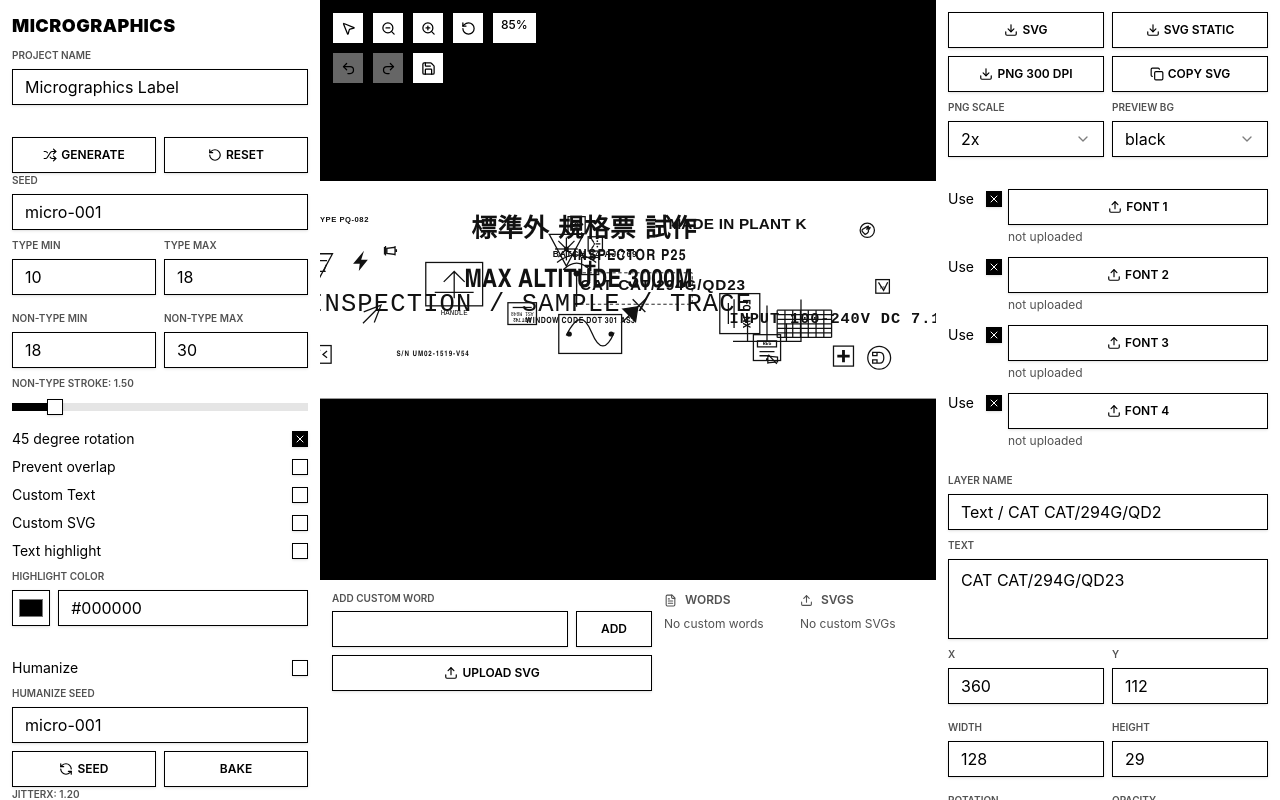
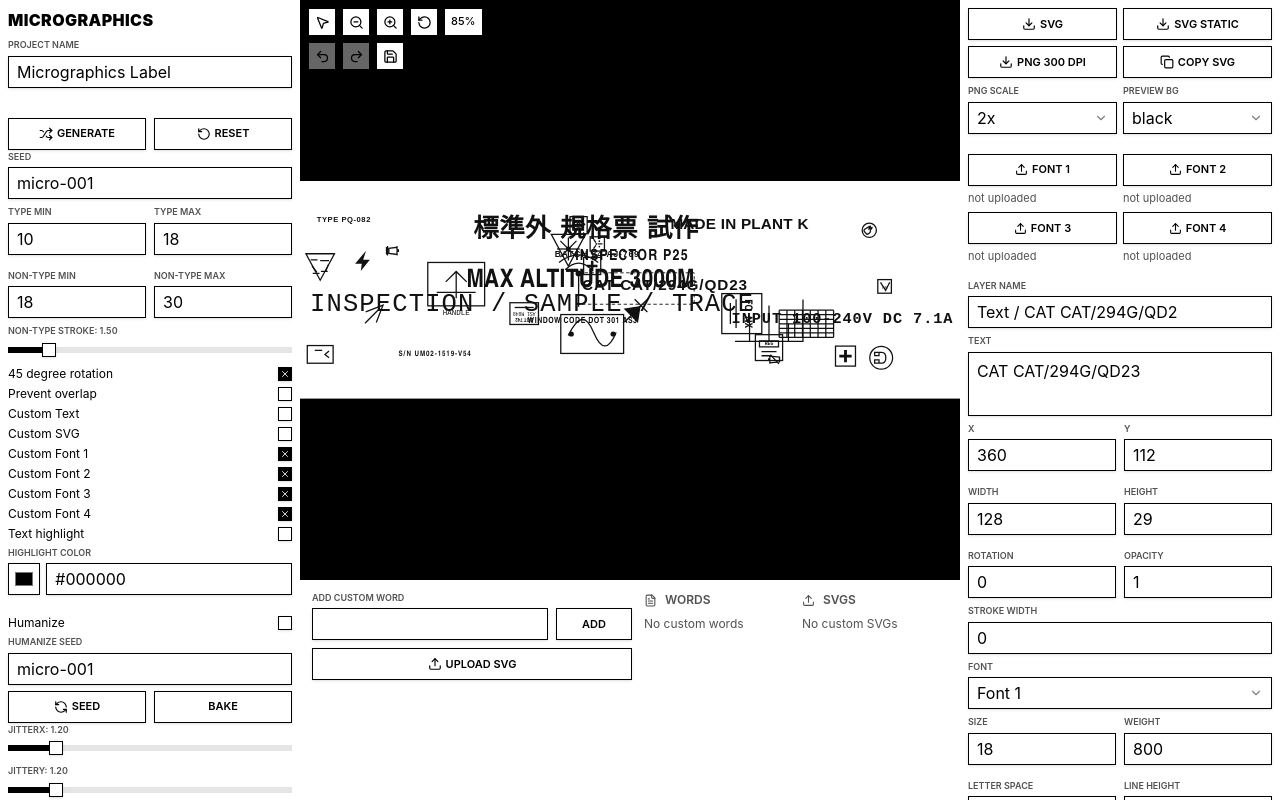
Before and after one commit to h9x000/Micrographics.app, a React (Vite) app: page / in a window 1280 px wide. Built offline with nearby package versions, Linux system fonts and the light colour scheme.

Commit message:
Compact font controls

```diff
--- a/src/App.tsx
+++ b/src/App.tsx
@@ -701,8 +701,8 @@ function App() {
   const previewStyle = project.canvas.previewBackground === "black" ? { background: "#000000" } : project.canvas.previewBackground === "white" ? { background: "#ffffff" } : undefined;
 
   return (
-    <div className="grid h-screen grid-cols-[320px_1fr_344px] bg-white text-black" style={{ gridTemplateRows: `minmax(0, 1fr) ${bottomPanelHeight}px` }}>
-      <aside className="panel row-span-2 overflow-y-auto p-3">
+    <div className="grid h-screen grid-cols-[300px_1fr_320px] bg-white text-black" style={{ gridTemplateRows: `minmax(0, 1fr) ${bottomPanelHeight}px` }}>
+      <aside className="panel row-span-2 overflow-y-auto p-2">
         <Header project={project} commit={commit} />
         <Section>
           <div className="mt-2 grid grid-cols-2 gap-2">
@@ -722,6 +722,9 @@ function App() {
             <Toggle label="Prevent overlap" checked={project.generator.preventOverlap ?? false} onChange={(preventOverlap) => commit((p) => resolveProjectOverlaps({ ...p, generator: { ...p.generator, preventOverlap } }))} />
             <Toggle label="Custom Text" checked={project.customLibrary.useCustomText ?? false} onChange={(useCustomText) => commit((p) => ({ ...p, customLibrary: customLibraryFor(p, { useCustomText }) }))} />
             <Toggle label="Custom SVG" checked={project.customLibrary.useCustomSvg ?? false} onChange={(useCustomSvg) => commit((p) => ({ ...p, customLibrary: customLibraryFor(p, { useCustomSvg }) }))} />
+            {fontRoles.map(({ role, label }) => (
+              <Toggle key={role} label={`Custom ${label}`} checked={cleanEnabledFonts(project.generator.enabledFonts).includes(role)} onChange={(enabled) => updateFontEnabled(role, enabled)} />
+            ))}
             <Toggle label="Text highlight" checked={project.generator.textHighlight ?? false} onChange={(textHighlight) => commit((p) => ({ ...p, generator: { ...p.generator, textHighlight } }))} />
           </div>
           <ColorField label="Highlight color" value={project.generator.textHighlightColor ?? "#000000"} onChange={(textHighlightColor) => commit((p) => ({ ...p, generator: { ...p.generator, textHighlightColor } }))} />
@@ -740,15 +743,15 @@ function App() {
       </aside>
 
       <main className={`relative overflow-hidden ${bgClass}`} style={previewStyle} onPointerMove={pointerMove} onPointerUp={pointerUp}>
-        <div className="absolute left-3 top-3 z-10 flex flex-col gap-2">
-          <div className="flex gap-2">
+        <div className="absolute left-2 top-2 z-10 flex flex-col gap-1.5">
+          <div className="flex gap-1.5">
             <button className="icon-button" title="Fit to screen" onClick={() => { setZoom(Math.min(1.1, Math.min((window.innerWidth - 760) / project.canvas.width, (window.innerHeight - 320) / project.canvas.height))); setPan({ x: 0, y: 0 }); }}><MousePointer2 size={15} /></button>
             <button className="icon-button" title="Zoom out" onClick={() => setZoom((z) => Math.max(0.15, z - 0.1))}><ZoomOut size={15} /></button>
             <button className="icon-button" title="Zoom in" onClick={() => setZoom((z) => Math.min(3, z + 0.1))}><ZoomIn size={15} /></button>
             <button className="icon-button" title="Reset view" onClick={() => { setZoom(0.85); setPan({ x: 0, y: 0 }); }}><RotateCcw size={15} /></button>
-            <span className="rounded-none border border-black bg-white px-2 py-1 text-xs font-medium shadow-sm">{Math.round(zoom * 100)}%</span>
+            <span className="rounded-none border border-black bg-white px-1.5 py-1 text-[11px] font-medium shadow-sm">{Math.round(zoom * 100)}%</span>
           </div>
-          <div className="flex gap-2">
+          <div className="flex gap-1.5">
             <button className="icon-button" title="Undo" onClick={undo} disabled={history.past.length === 0}><Undo2 size={15} /></button>
             <button className="icon-button" title="Redo" onClick={redo} disabled={history.future.length === 0}><Redo2 size={15} /></button>
             <button className="icon-button" title="Save locally" onClick={() => saveLocal(project)}><Save size={15} /></button>
@@ -761,29 +764,26 @@ function App() {
         </div>
       </main>
 
-      <aside className="panel row-span-2 overflow-y-auto p-3">
+      <aside className="panel row-span-2 overflow-y-auto p-2">
         <Section>
-          <div className="grid grid-cols-2 gap-2">
+          <div className="grid grid-cols-2 gap-1.5">
             <button className="tool-button" onClick={() => svgRef.current && exportSvg(svgRef.current, project.name || "micrographic", project)}><Download size={14} />SVG</button>
             <button className="tool-button" onClick={() => svgRef.current && exportStaticSvg(svgRef.current, project.name || "micrographic", project)}><Download size={14} />SVG STATIC</button>
             <button className="tool-button" onClick={() => svgRef.current && exportPng(svgRef.current, project, pngScale, true, false)}><Download size={14} />PNG 300 DPI</button>
             <button className="tool-button" onClick={() => svgRef.current && copySvg(svgRef.current, project)}><Copy size={14} />Copy SVG</button>
           </div>
-          <div className="mt-2 grid grid-cols-2 gap-2">
+          <div className="mt-1.5 grid grid-cols-2 gap-1.5">
             <Select label="PNG scale" value={String(pngScale)} onChange={(value) => setPngScale(Number(value))} options={[1, 2, 3, 4, 8].map((n) => ({ value: String(n), label: `${n}x` }))} />
             <Select label="Preview bg" value={project.canvas.previewBackground} onChange={(previewBackground) => commit((p) => ({ ...p, canvas: { ...p.canvas, previewBackground: previewBackground as Project["canvas"]["previewBackground"] } }))} options={["black", "white", "checker"].map((value) => ({ value, label: value }))} />
           </div>
           <input ref={fileRef} className="hidden" type="file" accept=".ttf,.otf,.woff,.woff2" onChange={importFont} />
         </Section>
         <Section>
-          <div className="grid gap-3">
+          <div className="grid grid-cols-2 gap-1.5">
             {fontRoles.map(({ role, label }) => (
-              <div key={role} className="grid grid-cols-[48px_minmax(0,1fr)] items-start gap-3">
-                <Toggle label="Use" checked={cleanEnabledFonts(project.generator.enabledFonts).includes(role)} onChange={(enabled) => updateFontEnabled(role, enabled)} />
-                <div className="min-w-0">
-                  <button className="tool-button w-full justify-center" onClick={() => { setPendingFontRole(role); fileRef.current?.click(); }}><Upload size={14} />{label}</button>
-                  <div className="mt-1 truncate text-xs text-neutral-600">{project.fonts?.[role]?.name ?? "not uploaded"}</div>
-                </div>
+              <div key={role} className="min-w-0">
+                <button className="tool-button w-full justify-center" onClick={() => { setPendingFontRole(role); fileRef.current?.click(); }}><Upload size={13} />{label}</button>
+                <div className="mt-1 truncate text-[11px] text-neutral-600">{project.fonts?.[role]?.name ?? "not uploaded"}</div>
               </div>
             ))}
           </div>
@@ -811,8 +811,8 @@ export default App;
 function Header({ project, commit }: { project: Project; commit: (m: (p: Project) => Project) => void }) {
   return (
     <div className="mb-3 pb-3">
-      <div className="mb-2 flex items-center justify-between">
-        <h1 className="text-lg font-black uppercase tracking-wide">Micrographics</h1>
+      <div className="mb-1.5 flex items-center justify-between">
+        <h1 className="text-base font-black uppercase tracking-wide">Micrographics</h1>
       </div>
       <Field label="Project name" value={project.name} onChange={(name) => commit((p) => ({ ...p, name }))} />
     </div>
@@ -1085,33 +1085,33 @@ function CustomLibraryPanel({
 }
 
 function Section({ children }: { children: React.ReactNode }) {
-  return <section className="mb-5 pb-1">{children}</section>;
+  return <section className="mb-3 pb-0.5">{children}</section>;
 }
 
 function Field({ label, value, onChange }: { label: string; value: string; onChange: (value: string) => void }) {
-  return <label className="mb-2 block"><span className="label">{label}</span><Input value={value} onChange={(event) => onChange(event.target.value)} /></label>;
+  return <label className="mb-1.5 block"><span className="label">{label}</span><Input value={value} onChange={(event) => onChange(event.target.value)} /></label>;
 }
 
 function TextArea({ label, value, onChange }: { label: string; value: string; onChange: (value: string) => void }) {
-  return <label className="mb-2 block"><span className="label">{label}</span><Textarea className="resize-none" value={value} onChange={(event) => onChange(event.target.value)} /></label>;
+  return <label className="mb-1.5 block"><span className="label">{label}</span><Textarea className="resize-none" value={value} onChange={(event) => onChange(event.target.value)} /></label>;
 }
 
 function NumberField({ label, value, onChange, step = 1 }: { label: string; value: number; onChange: (value: number) => void; step?: number }) {
-  return <label className="mb-2 block"><span className="label">{label}</span><Input type="number" step={step} value={Number.isFinite(value) ? value : 0} onChange={(event) => onChange(Number(event.target.value))} /></label>;
+  return <label className="mb-1.5 block"><span className="label">{label}</span><Input type="number" step={step} value={Number.isFinite(value) ? value : 0} onChange={(event) => onChange(Number(event.target.value))} /></label>;
 }
 
 function ColorField({ label, value, onChange }: { label: string; value: string; onChange: (value: string) => void }) {
-  return <label className="mb-2 block"><span className="label">{label}</span><div className="flex gap-2"><Input className="h-9 w-11 p-1" type="color" value={value === "none" ? "#000000" : value} onChange={(event) => onChange(event.target.value)} /><Input value={value} onChange={(event) => onChange(event.target.value)} /></div></label>;
+  return <label className="mb-1.5 block"><span className="label">{label}</span><div className="flex gap-1.5"><Input className="h-8 w-9 p-1" type="color" value={value === "none" ? "#000000" : value} onChange={(event) => onChange(event.target.value)} /><Input value={value} onChange={(event) => onChange(event.target.value)} /></div></label>;
 }
 
 function Select({ label, value, options, onChange }: { label: string; value: string; options: { value: string; label: string }[]; onChange: (value: string) => void }) {
-  return <label className="mb-2 block"><span className="label">{label}</span><SelectControl value={value} options={options} onValueChange={onChange} /></label>;
+  return <label className="mb-1.5 block"><span className="label">{label}</span><SelectControl value={value} options={options} onValueChange={onChange} /></label>;
 }
 
 function Toggle({ label, checked, onChange }: { label: string; checked: boolean; onChange: (checked: boolean) => void }) {
-  return <label className="mb-2 flex items-center justify-between gap-3 text-sm text-black"><span>{label}</span><Checkbox checked={checked} onCheckedChange={(value) => onChange(value === true)} /></label>;
+  return <label className="mb-1 flex items-center justify-between gap-2 text-xs text-black"><span>{label}</span><Checkbox checked={checked} onCheckedChange={(value) => onChange(value === true)} /></label>;
 }
 
 function Slider({ label, value, min, max, step, onChange }: { label: string; value: number; min: number; max: number; step: number; onChange: (value: number) => void }) {
-  return <label className="mb-3 block"><span className="label">{label}: {value.toFixed(2)}</span><SliderControl value={value} min={min} max={max} step={step} onValueChange={onChange} /></label>;
+  return <label className="mb-2 block"><span className="label">{label}: {value.toFixed(2)}</span><SliderControl value={value} min={min} max={max} step={step} onValueChange={onChange} /></label>;
 }
--- a/src/components/ui/form.tsx
+++ b/src/components/ui/form.tsx
@@ -10,7 +10,7 @@ export const Input = React.forwardRef<HTMLInputElement, React.InputHTMLAttribute
     <input
       ref={ref}
       className={cn(
-        "flex h-9 w-full rounded-none border border-black bg-white px-3 py-1 text-sm text-black shadow-sm outline-none transition-colors placeholder:text-neutral-500 focus-visible:border-black focus-visible:ring-2 focus-visible:ring-neutral-300 disabled:cursor-not-allowed disabled:opacity-50",
+        "flex h-8 w-full rounded-none border border-black bg-white px-2 py-1 text-xs text-black shadow-sm outline-none transition-colors placeholder:text-neutral-500 focus-visible:border-black focus-visible:ring-2 focus-visible:ring-neutral-300 disabled:cursor-not-allowed disabled:opacity-50",
         className
       )}
       {...props}
@@ -24,7 +24,7 @@ export const Textarea = React.forwardRef<HTMLTextAreaElement, React.TextareaHTML
     <textarea
       ref={ref}
       className={cn(
-        "flex min-h-20 w-full rounded-none border border-black bg-white px-3 py-2 text-sm text-black shadow-sm outline-none transition-colors placeholder:text-neutral-500 focus-visible:border-black focus-visible:ring-2 focus-visible:ring-neutral-300 disabled:cursor-not-allowed disabled:opacity-50",
+        "flex min-h-16 w-full rounded-none border border-black bg-white px-2 py-1.5 text-xs text-black shadow-sm outline-none transition-colors placeholder:text-neutral-500 focus-visible:border-black focus-visible:ring-2 focus-visible:ring-neutral-300 disabled:cursor-not-allowed disabled:opacity-50",
         className
       )}
       {...props}
@@ -40,13 +40,13 @@ export const Checkbox = React.forwardRef<
   <CheckboxPrimitive.Root
     ref={ref}
     className={cn(
-      "peer h-4 w-4 shrink-0 rounded-none border border-black bg-white shadow-sm focus-visible:outline-none focus-visible:ring-2 focus-visible:ring-neutral-300 disabled:cursor-not-allowed disabled:opacity-50 data-[state=checked]:border-black data-[state=checked]:bg-black data-[state=checked]:text-white",
+      "peer h-3.5 w-3.5 shrink-0 rounded-none border border-black bg-white shadow-sm focus-visible:outline-none focus-visible:ring-2 focus-visible:ring-neutral-300 disabled:cursor-not-allowed disabled:opacity-50 data-[state=checked]:border-black data-[state=checked]:bg-black data-[state=checked]:text-white",
       className
     )}
     {...props}
   >
     <CheckboxPrimitive.Indicator className="flex items-center justify-center text-current">
-      <X className="h-3 w-3" />
+      <X className="h-2.5 w-2.5" />
     </CheckboxPrimitive.Indicator>
   </CheckboxPrimitive.Root>
 ));
@@ -55,10 +55,10 @@ Checkbox.displayName = "Checkbox";
 export function SelectControl({ value, options, onValueChange }: { value: string; options: { value: string; label: string }[]; onValueChange: (value: string) => void }) {
   return (
     <SelectPrimitive.Root value={value} onValueChange={onValueChange}>
-      <SelectPrimitive.Trigger className="flex h-9 w-full items-center justify-between rounded-none border border-black bg-white px-3 py-2 text-sm text-black shadow-sm outline-none focus:ring-2 focus:ring-neutral-300">
+      <SelectPrimitive.Trigger className="flex h-8 w-full items-center justify-between rounded-none border border-black bg-white px-2 py-1.5 text-xs text-black shadow-sm outline-none focus:ring-2 focus:ring-neutral-300">
         <SelectPrimitive.Value />
         <SelectPrimitive.Icon>
-          <ChevronDown className="h-4 w-4 opacity-50" />
+          <ChevronDown className="h-3.5 w-3.5 opacity-50" />
         </SelectPrimitive.Icon>
       </SelectPrimitive.Trigger>
       <SelectPrimitive.Portal>
@@ -68,7 +68,7 @@ export function SelectControl({ value, options, onValueChange }: { value: string
               <SelectPrimitive.Item
                 key={option.value}
                 value={option.value}
-                className="relative flex cursor-default select-none items-center rounded-none px-2 py-1.5 text-sm outline-none data-[highlighted]:bg-black data-[highlighted]:text-white"
+                className="relative flex cursor-default select-none items-center rounded-none px-2 py-1 text-xs outline-none data-[highlighted]:bg-black data-[highlighted]:text-white"
               >
                 <SelectPrimitive.ItemText>{option.label}</SelectPrimitive.ItemText>
               </SelectPrimitive.Item>
@@ -88,12 +88,12 @@ export function SliderControl({ value, min, max, step, onValueChange }: { value:
       max={max}
       step={step}
       onValueChange={([next]) => onValueChange(next ?? value)}
-      className="relative flex h-5 w-full touch-none select-none items-center"
+      className="relative flex h-4 w-full touch-none select-none items-center"
     >
-      <SliderPrimitive.Track className="relative h-2 w-full grow overflow-hidden rounded-none bg-neutral-200">
+      <SliderPrimitive.Track className="relative h-1.5 w-full grow overflow-hidden rounded-none bg-neutral-200">
         <SliderPrimitive.Range className="absolute h-full bg-black" />
       </SliderPrimitive.Track>
-      <SliderPrimitive.Thumb className="block h-4 w-4 rounded-none border border-black bg-white shadow transition-colors focus-visible:outline-none focus-visible:ring-2 focus-visible:ring-neutral-300" />
+      <SliderPrimitive.Thumb className="block h-3.5 w-3.5 rounded-none border border-black bg-white shadow transition-colors focus-visible:outline-none focus-visible:ring-2 focus-visible:ring-neutral-300" />
     </SliderPrimitive.Root>
   );
 }
--- a/src/styles.css
+++ b/src/styles.css
@@ -74,19 +74,19 @@ textarea {
 }
 
 .control {
-  @apply h-9 w-full rounded-none border border-black bg-white px-3 text-sm text-black shadow-sm outline-none focus:border-black focus:ring-2 focus:ring-neutral-300;
+  @apply h-8 w-full rounded-none border border-black bg-white px-2 text-xs text-black shadow-sm outline-none focus:border-black focus:ring-2 focus:ring-neutral-300;
 }
 
 .label {
-  @apply mb-1.5 block text-[10px] font-semibold uppercase text-neutral-600;
+  @apply mb-1 block text-[9px] font-semibold uppercase text-neutral-600;
 }
 
 .tool-button {
-  @apply inline-flex h-9 items-center justify-center gap-1 rounded-none border border-black bg-white px-3 text-xs font-semibold uppercase text-black shadow-sm hover:bg-black hover:text-white disabled:cursor-not-allowed disabled:opacity-40;
+  @apply inline-flex h-8 items-center justify-center gap-1 rounded-none border border-black bg-white px-2 text-[11px] font-semibold uppercase text-black shadow-sm hover:bg-black hover:text-white disabled:cursor-not-allowed disabled:opacity-40;
 }
 
 .icon-button {
-  @apply inline-flex h-8 w-8 items-center justify-center rounded-none border border-black bg-white text-black shadow-sm hover:bg-black hover:text-white disabled:cursor-not-allowed disabled:opacity-40;
+  @apply inline-flex h-7 w-7 items-center justify-center rounded-none border border-black bg-white text-black shadow-sm hover:bg-black hover:text-white disabled:cursor-not-allowed disabled:opacity-40;
 }
 
 .panel {
@@ -94,7 +94,7 @@ textarea {
 }
 
 .range {
-  @apply h-2 w-full accent-black;
+  @apply h-1.5 w-full accent-black;
 }
 
 @layer base {
```
